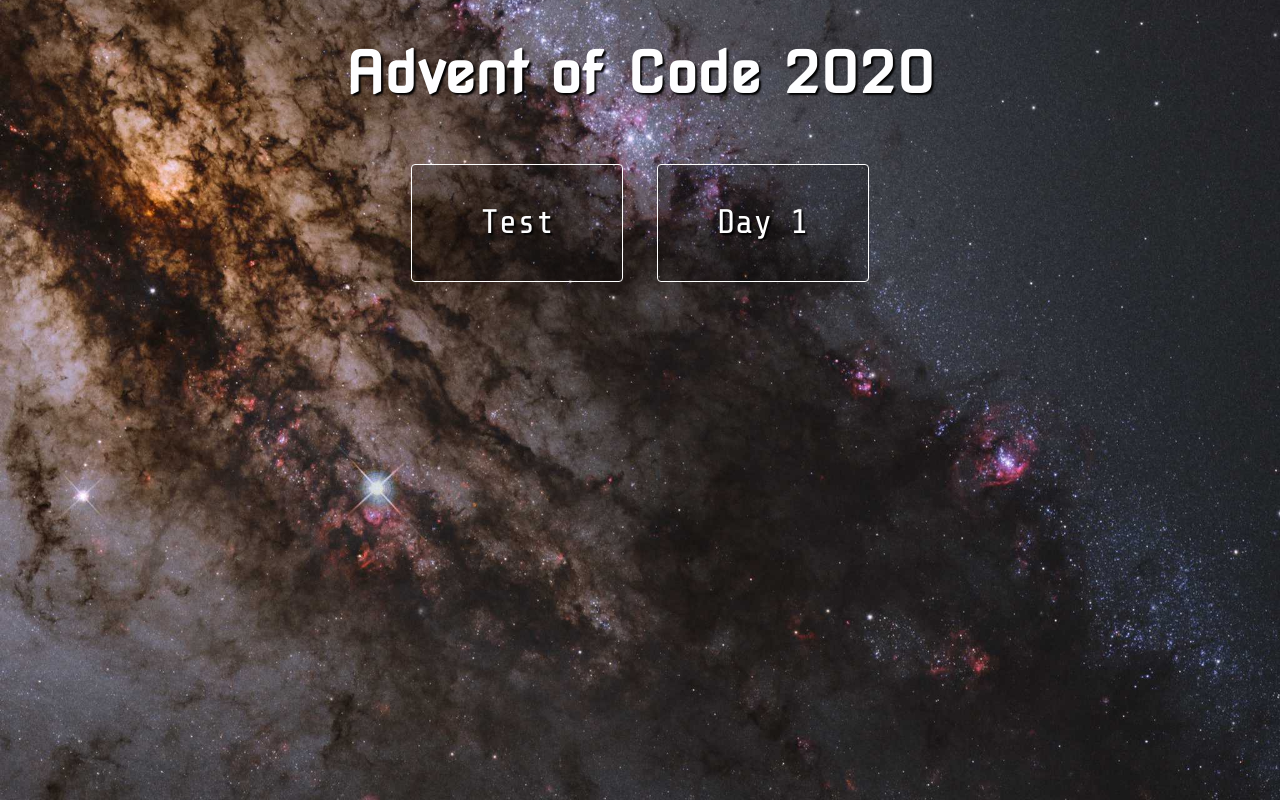
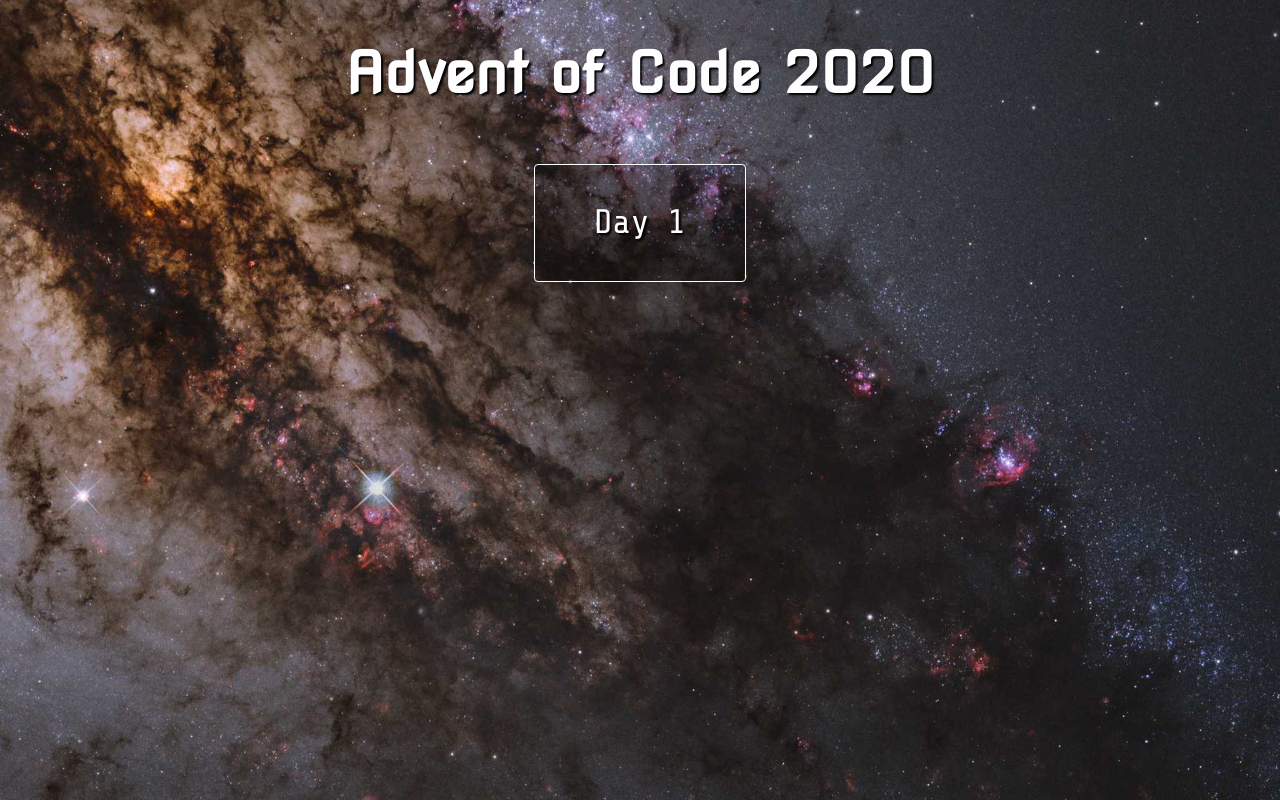
Before and after one commit to lrc-se/aoc-2020, a Vue app: page / in a window 1280 px wide. Built offline with nearby package versions, Linux system fonts and the light colour scheme.

Commit message:
Removed test link from home view

```diff
--- a/src/views/Home.vue
+++ b/src/views/Home.vue
@@ -21,10 +21,7 @@ import { days } from "@/days/days";
 export default defineComponent({
   setup() {
     return {
-      links: [
-        { label: "Test", to: "/test" },
-        ...days.map(day => ({ label: `Day ${day.number}`, to: `/day/${day.number}`, title: day.title }))
-      ]
+      links: days.map(day => ({ label: `Day ${day.number}`, to: `/day/${day.number}`, title: day.title }))
     };
   }
 });
```
